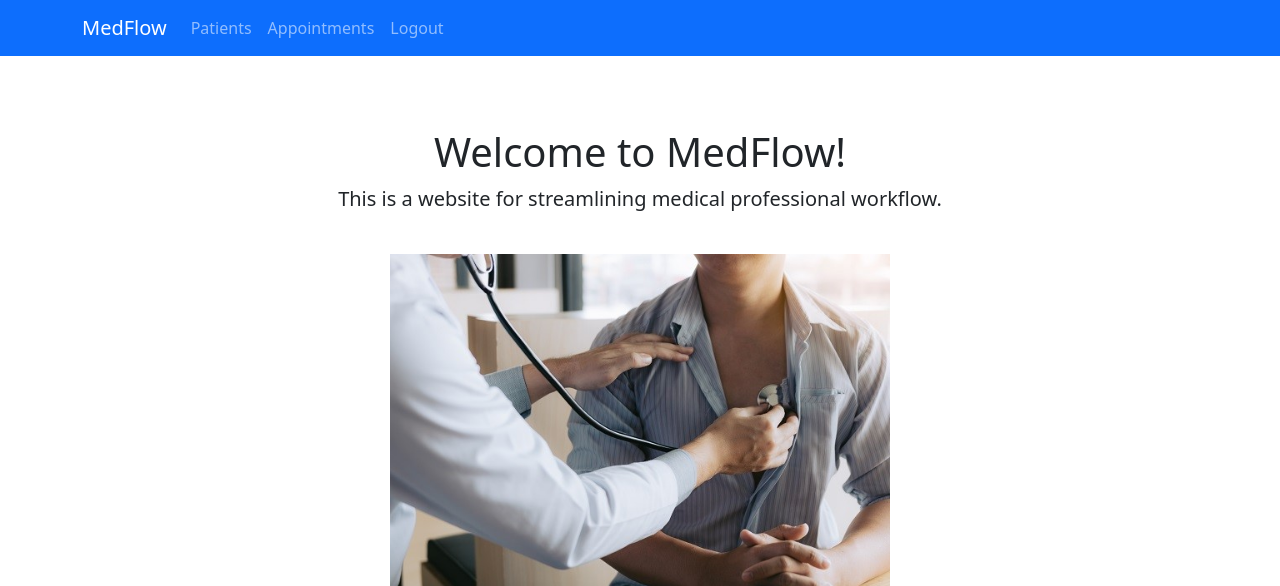
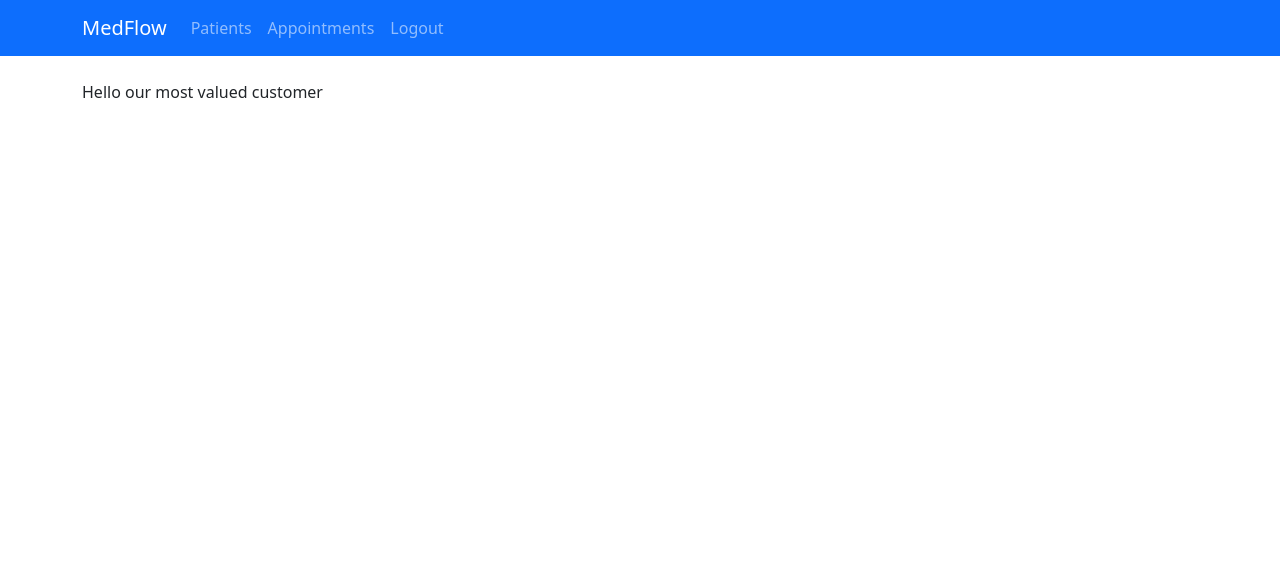
Before and after one commit to Moses2917/MedFlow, a Flask app: page / in a window 1280 px wide. Shown: the top 586 px of the page. After the commit the page ends 98 px from the top, so only its background shows below. Run offline with Flask 3, Linux system fonts and the light colour scheme; the visitor is signed in with stand-in values (Sample User, id 1); parts of the project's set-up code (start-up, migrations or seed data) failed here and were passed over.

Commit message:
updated index
Updated the page that logged in users see

```diff
--- a/app/templates/index.html
+++ b/app/templates/index.html
@@ -1,6 +1,10 @@
 {% extends 'base.html' %}
 
 {% block content %}
+{% if session['user'] %}
+Hello our most valued customer
+<!-- ADD CODE HERE FOR THE LOGGED IN USERS -->
+{% else %}
     <div class="container">
         <div class="row">
             <div class="col-md-12 text-center">
@@ -97,4 +101,5 @@
             </div>
         </div>
     </div>
+{%endif%}
 {% endblock %}
```
